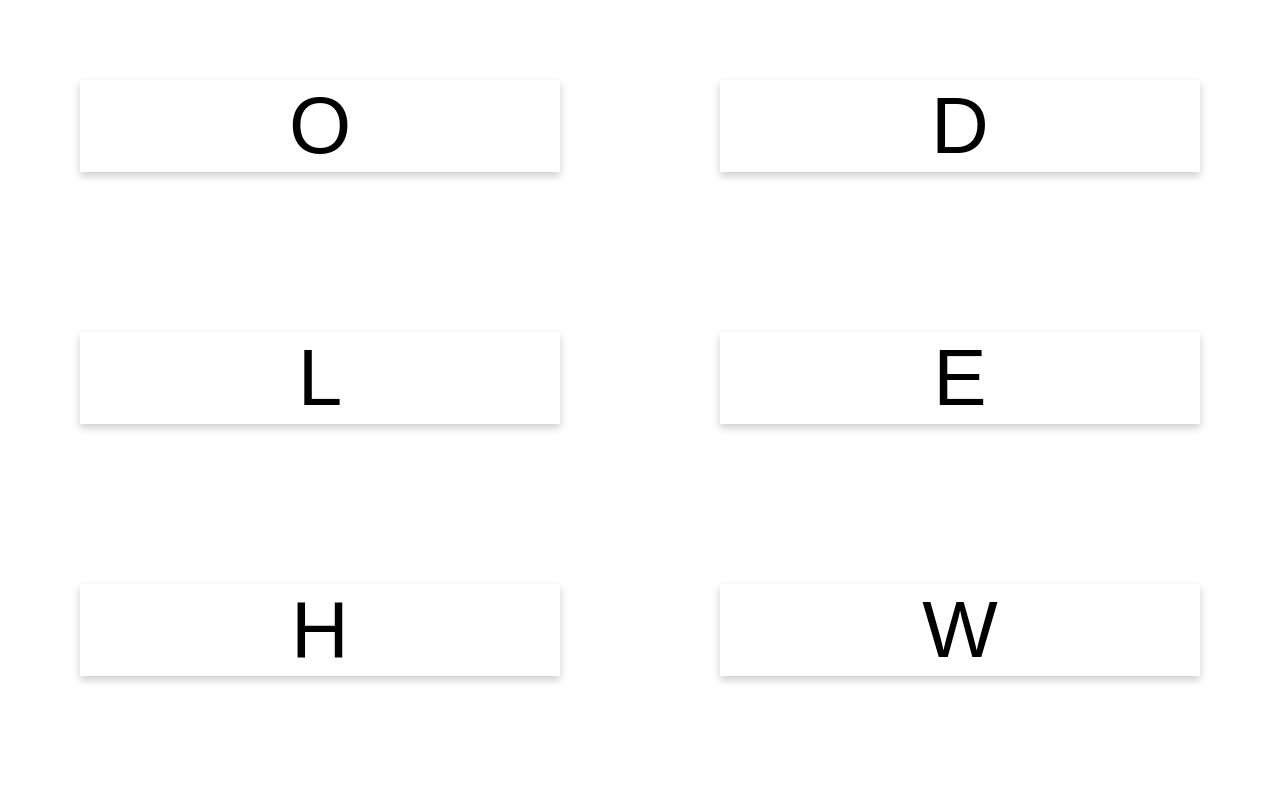
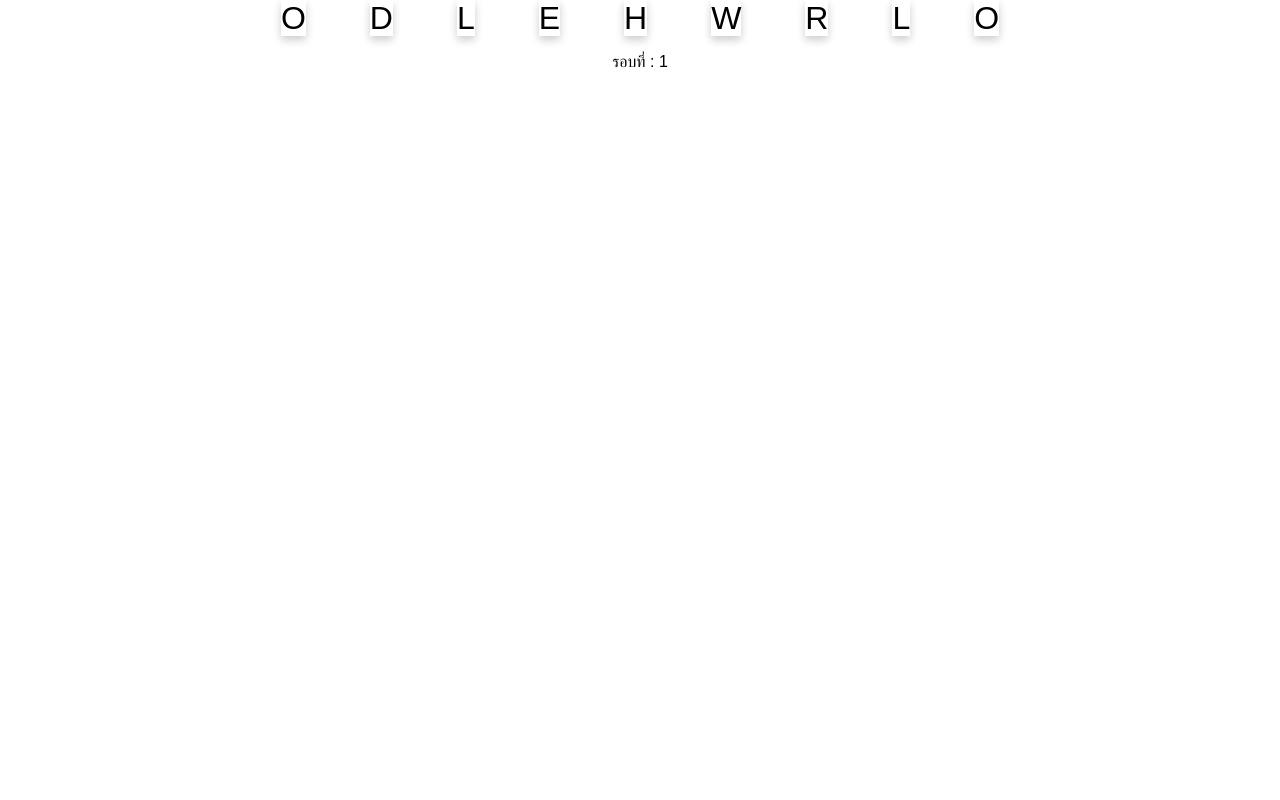
Before and after one commit to ApiwanaSuwannapoom/card-game, a React (Create React App) app: page / in a window 1280 px wide. Shown: the top 800 px of the page. Built offline with nearby package versions, Linux system fonts and the light colour scheme.

Commit message:
Game Logic : เปลี่ยนรูปแบบ display

```diff
--- a/src/App.css
+++ b/src/App.css
@@ -27,15 +27,15 @@
   to { transform: rotate(360deg); }
 }
 .card {
-  display: inline-block;
+  display: unset;
   text-align: center;
-  width: 6em;
-  font-size: 5em;
+  width: 3em;
+  font-size: 2em;
   box-shadow: 0 4px 8px 0 rgba(0,0,0,0.2);
   margin: 1em;
   user-select: none;
  }
  .activeCard {
-  color: yellow;
-  background: pink;
+  color: blue;
+  background: rgb(153, 208, 240);
  }
```
